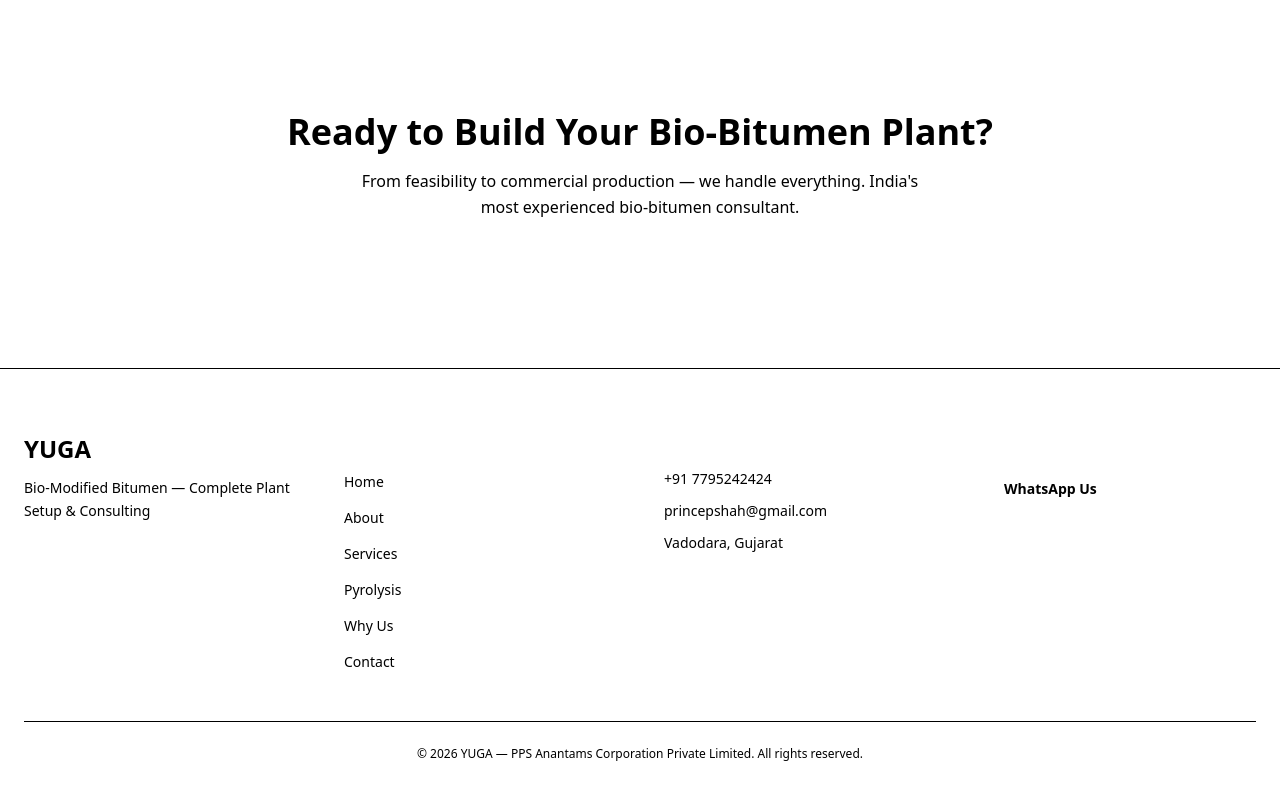
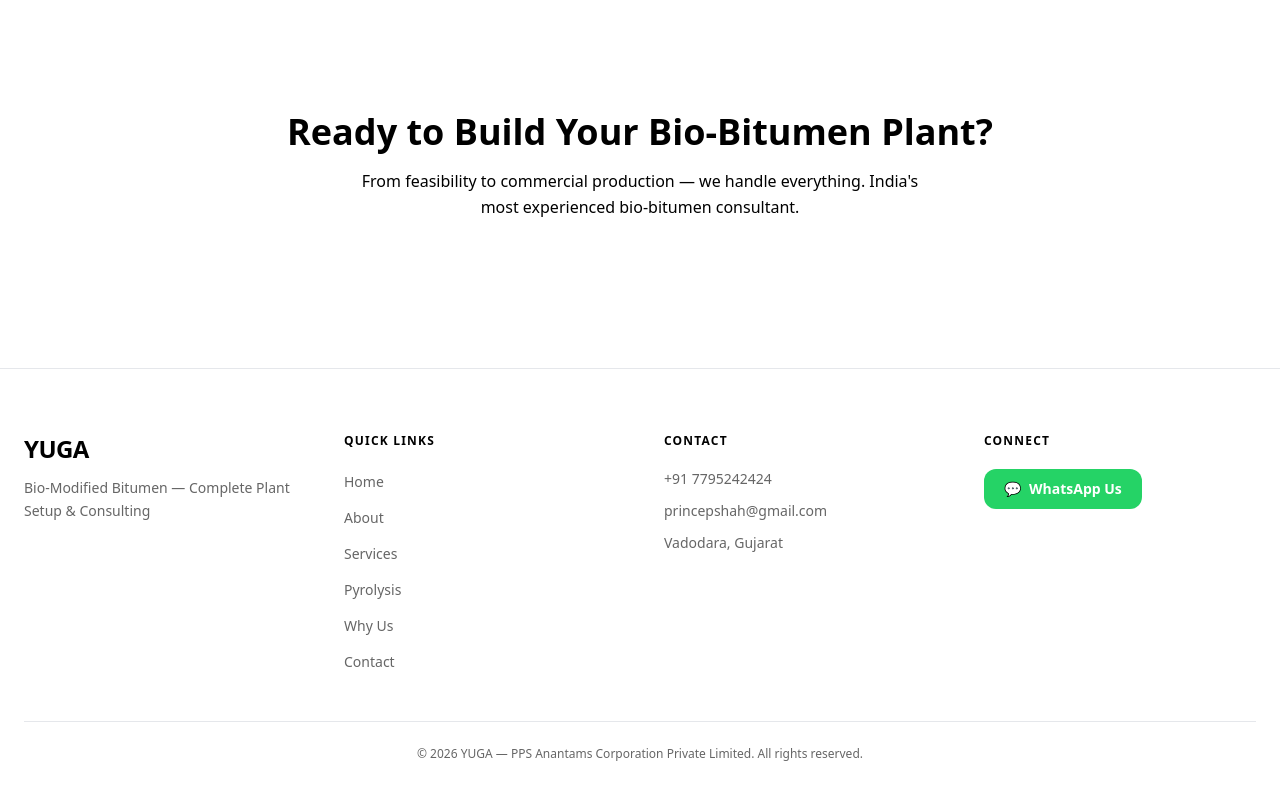
Before and after one commit to pacpltradingdesk-dotcom/yuga-website, a Next.js app: page / in a window 1280 px wide. Shown: the part 2762-3562 px from the top of the page. Built offline with nearby package versions, Linux system fonts and the light colour scheme.

Commit message:
feat: redesign Footer — white bg, blue accent links, green WhatsApp

```diff
--- a/components/Footer.tsx
+++ b/components/Footer.tsx
@@ -16,18 +16,18 @@ export default function Footer() {
   const waNumber = COMPANY.phone.replace(/\D/g, "");
 
   return (
-    <footer className="bg-brand-navy border-t border-brand-gold/40">
+    <footer className="bg-white border-t border-border">
       <div className="max-w-7xl mx-auto px-6 py-16">
         <div className="grid grid-cols-1 md:grid-cols-4 gap-12">
           <div>
-            <p className="font-display text-2xl font-bold text-brand-gold mb-3">YUGA</p>
-            <p className="text-brand-muted text-sm leading-relaxed">
-              {COMPANY.tagline}
+            <p className="font-display text-2xl font-extrabold text-primary mb-3 tracking-tight">
+              YUGA
             </p>
+            <p className="text-secondary text-sm leading-relaxed">{COMPANY.tagline}</p>
           </div>
 
           <div>
-            <h3 className="text-white font-semibold text-xs uppercase tracking-widest mb-5">
+            <h3 className="text-primary font-semibold text-xs uppercase tracking-widest mb-5">
               Quick Links
             </h3>
             <ul className="space-y-3">
@@ -35,7 +35,7 @@ export default function Footer() {
                 <li key={href}>
                   <Link
                     href={href}
-                    className="text-brand-muted hover:text-brand-gold text-sm transition-colors"
+                    className="text-secondary hover:text-accent text-sm transition-colors duration-200"
                   >
                     {label}
                   </Link>
@@ -45,10 +45,10 @@ export default function Footer() {
           </div>
 
           <div>
-            <h3 className="text-white font-semibold text-xs uppercase tracking-widest mb-5">
+            <h3 className="text-primary font-semibold text-xs uppercase tracking-widest mb-5">
               Contact
             </h3>
-            <ul className="space-y-3 text-sm text-brand-muted">
+            <ul className="space-y-3 text-sm text-secondary">
               <li>{COMPANY.phone}</li>
               <li>{COMPANY.email}</li>
               <li>{COMPANY.hq}</li>
@@ -56,21 +56,22 @@ export default function Footer() {
           </div>
 
           <div>
-            <h3 className="text-white font-semibold text-xs uppercase tracking-widest mb-5">
+            <h3 className="text-primary font-semibold text-xs uppercase tracking-widest mb-5">
               Connect
             </h3>
             <a
               href={`https://wa.me/${waNumber}`}
               target="_blank"
               rel="noopener noreferrer"
-              className="inline-flex items-center gap-2 bg-brand-gold text-brand-navy font-semibold text-sm px-5 py-2.5 hover:opacity-90 transition-colors"
+              className="inline-flex items-center gap-2 bg-[#25D366] text-white font-semibold text-sm px-5 py-2.5 rounded-xl hover:opacity-90 transition-opacity"
             >
+              <span aria-hidden="true">💬</span>
               WhatsApp Us
             </a>
           </div>
         </div>
 
-        <div className="border-t border-brand-gold/20 mt-12 pt-6 text-center text-brand-muted text-xs">
+        <div className="border-t border-border mt-12 pt-6 text-center text-secondary text-xs">
           © {new Date().getFullYear()} YUGA — {COMPANY.name}. All rights reserved.
         </div>
       </div>
```
